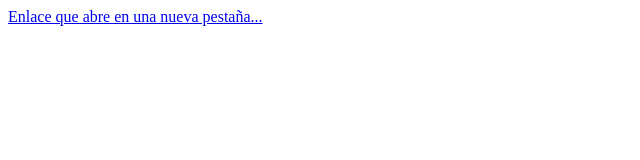
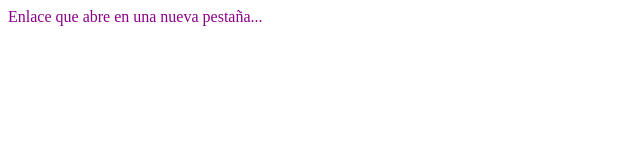
Before and after one commit to angel-ttc-222/laboratorio9, a plain HTML site: page selatributo.html in a window 1280 px wide. Shown: the whole page, without its empty margins (0-640 px from the left). Drawn offline with Linux system fonts and the light colour scheme.

Commit message:
Cambio 2 selatributo

```diff
--- a/selatributo.html
+++ b/selatributo.html
@@ -4,8 +4,14 @@
     <meta charset="UTF-8">
     <meta name="viewport" content="width=device-width, initial-scale=1.0">
     <title>Selector de atributo</title>
+    <style>
+        a[target="_blank"] {
+            color: darkmagenta;
+            text-decoration: none;
+        }
+    </style>
 </head>
 <body>
-    <a href="http://www.unilibre.edu.co">Enlace que abre en una nueva pestaña...</a>
+    <a href="http://www.unilibre.edu.co" target="_blank">Enlace que abre en una nueva pestaña...</a>
 </body>
 </html>
```
